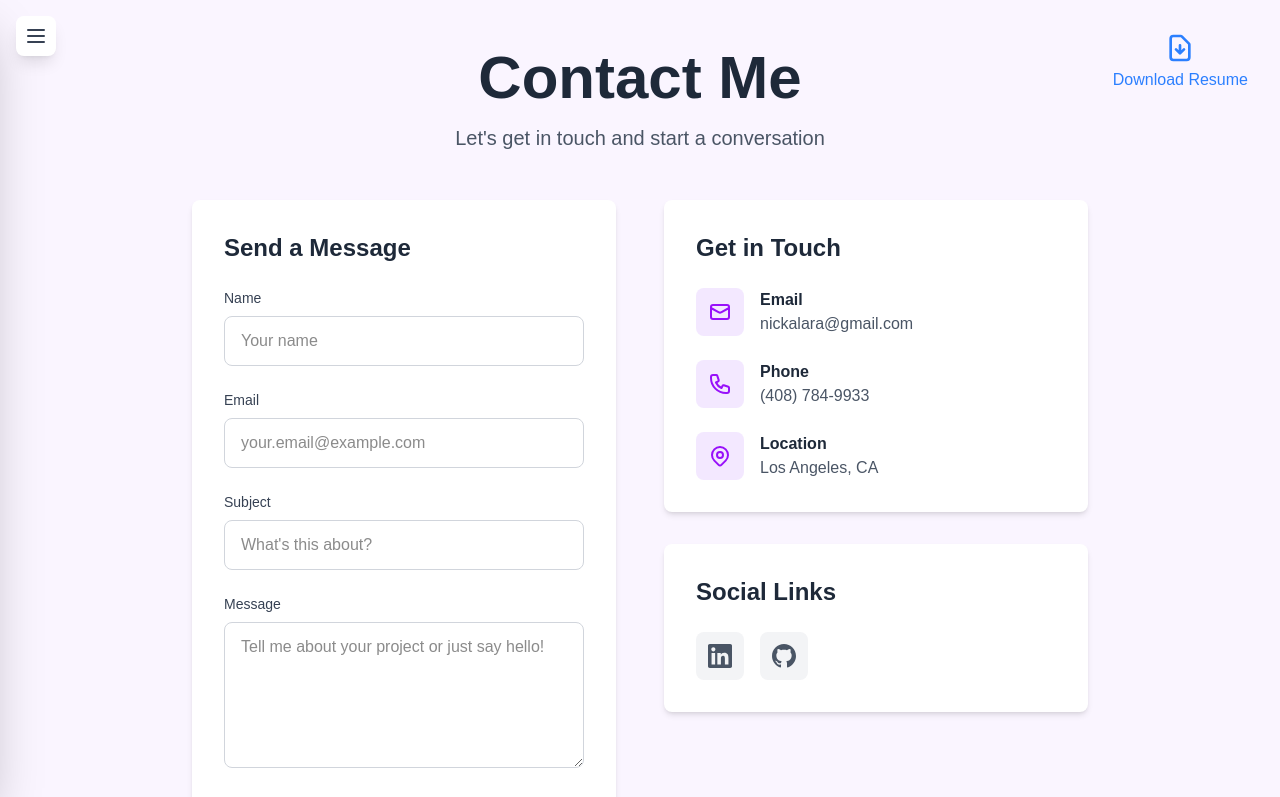
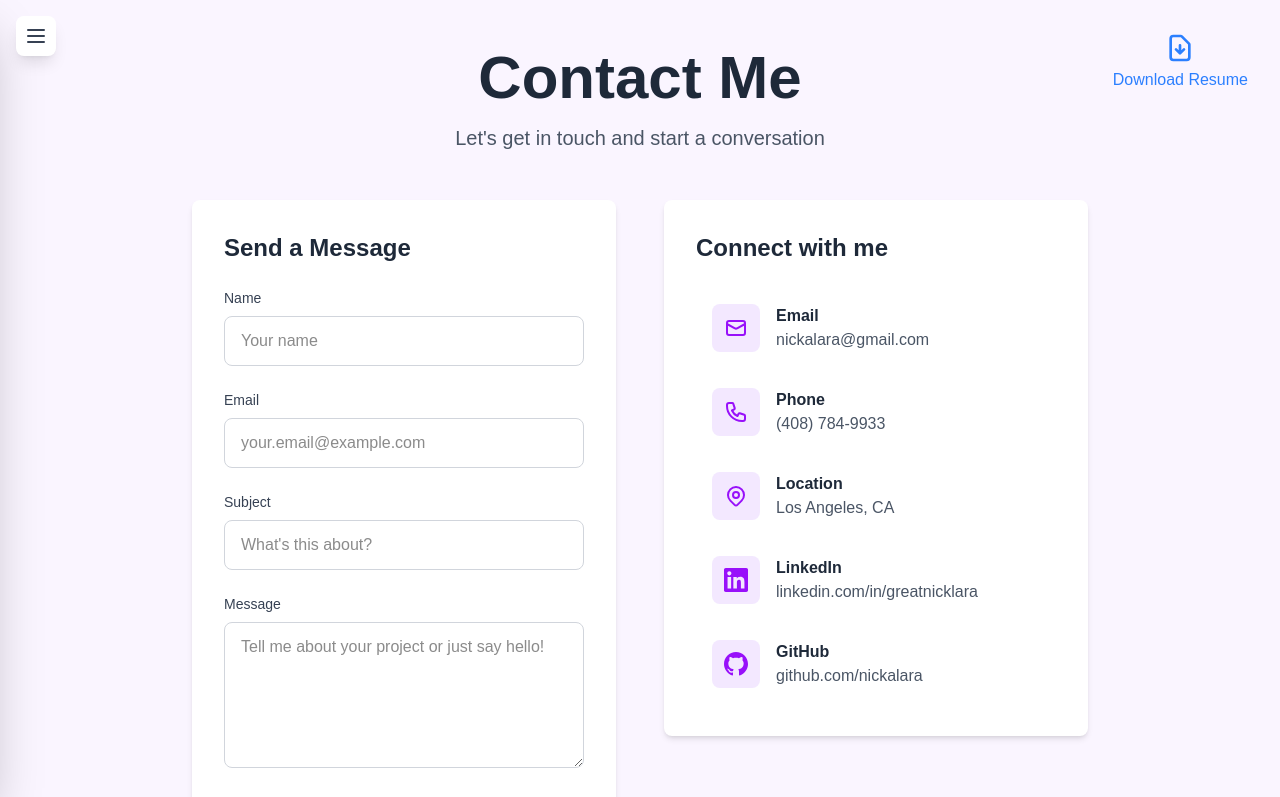
Before and after one commit to nickalara/ai-coding-spa, a Next.js app: page /contact in a window 1280 px wide. Shown: the top 797 px of the page. Built offline with nearby package versions, Linux system fonts and the light colour scheme.

Commit message:
Improve contact page layout: consolidate social links, make rows clickable, and tighten spacing

```diff
--- a/src/app/contact/page.tsx
+++ b/src/app/contact/page.tsx
@@ -97,10 +97,10 @@ export default function Contact() {
               animate={{ opacity: 1, y: 0 }}
               transition={{ delay: 0.4, duration: 0.5 }}
             >
-              <h3 className="text-2xl font-bold text-gray-800 mb-6">Get in Touch</h3>
+              <h3 className="text-2xl font-bold text-gray-800 mb-6">Connect with me</h3>
 
-              <div className="space-y-6">
-                <div className="flex items-start space-x-4">
+              <div className="space-y-1">
+                <a href="mailto:nickalara@gmail.com" className="flex items-start space-x-4 hover:bg-purple-50 p-4 rounded-lg transition-colors">
                   <div className="bg-purple-100 p-3 rounded-lg">
                     <svg className="w-6 h-6 text-purple-600" fill="none" stroke="currentColor" viewBox="0 0 24 24">
                       <path strokeLinecap="round" strokeLinejoin="round" strokeWidth={2} d="M3 8l7.89 4.26a2 2 0 002.22 0L21 8M5 19h14a2 2 0 002-2V7a2 2 0 00-2-2H5a2 2 0 00-2 2v10a2 2 0 002 2z" />
@@ -110,9 +110,9 @@ export default function Contact() {
                     <h4 className="font-semibold text-gray-800">Email</h4>
                     <p className="text-gray-600">nickalara@gmail.com</p>
                   </div>
-                </div>
+                </a>
 
-                <div className="flex items-start space-x-4">
+                <div className="flex items-start space-x-4 p-4 rounded-lg">
                   <div className="bg-purple-100 p-3 rounded-lg">
                     <svg className="w-6 h-6 text-purple-600" fill="none" stroke="currentColor" viewBox="0 0 24 24">
                       <path strokeLinecap="round" strokeLinejoin="round" strokeWidth={2} d="M3 5a2 2 0 012-2h3.28a1 1 0 01.948.684l1.498 4.493a1 1 0 01-.502 1.21l-2.257 1.13a11.042 11.042 0 005.516 5.516l1.13-2.257a1 1 0 011.21-.502l4.493 1.498a1 1 0 01.684.949V19a2 2 0 01-2 2h-1C9.716 21 3 14.284 3 6V5z" />
@@ -124,7 +124,7 @@ export default function Contact() {
                   </div>
                 </div>
 
-                <div className="flex items-start space-x-4">
+                <div className="flex items-start space-x-4 p-4 rounded-lg">
                   <div className="bg-purple-100 p-3 rounded-lg">
                     <svg className="w-6 h-6 text-purple-600" fill="none" stroke="currentColor" viewBox="0 0 24 24">
                       <path strokeLinecap="round" strokeLinejoin="round" strokeWidth={2} d="M17.657 16.657L13.414 20.9a1.998 1.998 0 01-2.827 0l-4.244-4.243a8 8 0 1111.314 0z" />
@@ -136,28 +136,29 @@ export default function Contact() {
                     <p className="text-gray-600">Los Angeles, CA</p>
                   </div>
                 </div>
-              </div>
-            </motion.div>
 
-            <motion.div
-              className="bg-white rounded-lg shadow-md p-8"
-              initial={{ opacity: 0, y: 20 }}
-              animate={{ opacity: 1, y: 0 }}
-              transition={{ delay: 0.5, duration: 0.5 }}
-            >
-              <h3 className="text-2xl font-bold text-gray-800 mb-6">Social Links</h3>
-              <div className="flex space-x-4">
-                <a href="https://www.linkedin.com/in/greatnicklara/" target="_blank" rel="noopener noreferrer" className="bg-gray-100 p-3 rounded-lg hover:bg-gray-200 transition-colors">
-                  <span className="sr-only">LinkedIn</span>
-                  <svg className="w-6 h-6 text-gray-600" fill="currentColor" viewBox="0 0 24 24">
-                    <path d="M20.447 20.452h-3.554v-5.569c0-1.328-.027-3.037-1.852-3.037-1.853 0-2.136 1.445-2.136 2.939v5.667H9.351V9h3.414v1.561h.046c.477-.9 1.637-1.85 3.37-1.85 3.601 0 4.267 2.37 4.267 5.455v6.286zM5.337 7.433c-1.144 0-2.063-.926-2.063-2.065 0-1.138.92-2.063 2.063-2.063 1.14 0 2.064.925 2.064 2.063 0 1.139-.925 2.065-2.064 2.065zm1.782 13.019H3.555V9h3.564v11.452zM22.225 0H1.771C.792 0 0 .774 0 1.729v20.542C0 23.227.792 24 1.771 24h20.451C23.2 24 24 23.227 24 22.271V1.729C24 .774 23.2 0 22.222 0h.003z"/>
-                  </svg>
+                <a href="https://www.linkedin.com/in/greatnicklara/" target="_blank" rel="noopener noreferrer" className="flex items-start space-x-4 hover:bg-purple-50 p-4 rounded-lg transition-colors">
+                  <div className="bg-purple-100 p-3 rounded-lg">
+                    <svg className="w-6 h-6 text-purple-600" fill="currentColor" viewBox="0 0 24 24">
+                      <path d="M20.447 20.452h-3.554v-5.569c0-1.328-.027-3.037-1.852-3.037-1.853 0-2.136 1.445-2.136 2.939v5.667H9.351V9h3.414v1.561h.046c.477-.9 1.637-1.85 3.37-1.85 3.601 0 4.267 2.37 4.267 5.455v6.286zM5.337 7.433c-1.144 0-2.063-.926-2.063-2.065 0-1.138.92-2.063 2.063-2.063 1.14 0 2.064.925 2.064 2.063 0 1.139-.925 2.065-2.064 2.065zm1.782 13.019H3.555V9h3.564v11.452zM22.225 0H1.771C.792 0 0 .774 0 1.729v20.542C0 23.227.792 24 1.771 24h20.451C23.2 24 24 23.227 24 22.271V1.729C24 .774 23.2 0 22.222 0h.003z"/>
+                    </svg>
+                  </div>
+                  <div>
+                    <h4 className="font-semibold text-gray-800">LinkedIn</h4>
+                    <p className="text-gray-600">linkedin.com/in/greatnicklara</p>
+                  </div>
                 </a>
-                <a href="https://github.com/nickalara" target="_blank" rel="noopener noreferrer" className="bg-gray-100 p-3 rounded-lg hover:bg-gray-200 transition-colors">
-                  <span className="sr-only">GitHub</span>
-                  <svg className="w-6 h-6 text-gray-600" fill="currentColor" viewBox="0 0 24 24">
-                    <path d="M12 0c-6.626 0-12 5.373-12 12 0 5.302 3.438 9.8 8.207 11.387.599.111.793-.261.793-.577v-2.234c-3.338.726-4.033-1.416-4.033-1.416-.546-1.387-1.333-1.756-1.333-1.756-1.089-.745.083-.729.083-.729 1.205.084 1.839 1.237 1.839 1.237 1.07 1.834 2.807 1.304 3.492.997.107-.775.418-1.305.762-1.604-2.665-.305-5.467-1.334-5.467-5.931 0-1.311.469-2.381 1.236-3.221-.124-.303-.535-1.524.117-3.176 0 0 1.008-.322 3.301 1.23.957-.266 1.983-.399 3.003-.404 1.02.005 2.047.138 3.006.404 2.291-1.552 3.297-1.23 3.297-1.23.653 1.653.242 2.874.118 3.176.77.84 1.235 1.911 1.235 3.221 0 4.609-2.807 5.624-5.479 5.921.43.372.823 1.102.823 2.222v3.293c0 .319.192.694.801.576 4.765-1.589 8.199-6.086 8.199-11.386 0-6.627-5.373-12-12-12z"/>
-                  </svg>
+
+                <a href="https://github.com/nickalara" target="_blank" rel="noopener noreferrer" className="flex items-start space-x-4 hover:bg-purple-50 p-4 rounded-lg transition-colors">
+                  <div className="bg-purple-100 p-3 rounded-lg">
+                    <svg className="w-6 h-6 text-purple-600" fill="currentColor" viewBox="0 0 24 24">
+                      <path d="M12 0c-6.626 0-12 5.373-12 12 0 5.302 3.438 9.8 8.207 11.387.599.111.793-.261.793-.577v-2.234c-3.338.726-4.033-1.416-4.033-1.416-.546-1.387-1.333-1.756-1.333-1.756-1.089-.745.083-.729.083-.729 1.205.084 1.839 1.237 1.839 1.237 1.07 1.834 2.807 1.304 3.492.997.107-.775.418-1.305.762-1.604-2.665-.305-5.467-1.334-5.467-5.931 0-1.311.469-2.381 1.236-3.221-.124-.303-.535-1.524.117-3.176 0 0 1.008-.322 3.301 1.23.957-.266 1.983-.399 3.003-.404 1.02.005 2.047.138 3.006.404 2.291-1.552 3.297-1.23 3.297-1.23.653 1.653.242 2.874.118 3.176.77.84 1.235 1.911 1.235 3.221 0 4.609-2.807 5.624-5.479 5.921.43.372.823 1.102.823 2.222v3.293c0 .319.192.694.801.576 4.765-1.589 8.199-6.086 8.199-11.386 0-6.627-5.373-12-12-12z"/>
+                    </svg>
+                  </div>
+                  <div>
+                    <h4 className="font-semibold text-gray-800">GitHub</h4>
+                    <p className="text-gray-600">github.com/nickalara</p>
+                  </div>
                 </a>
               </div>
             </motion.div>
```
